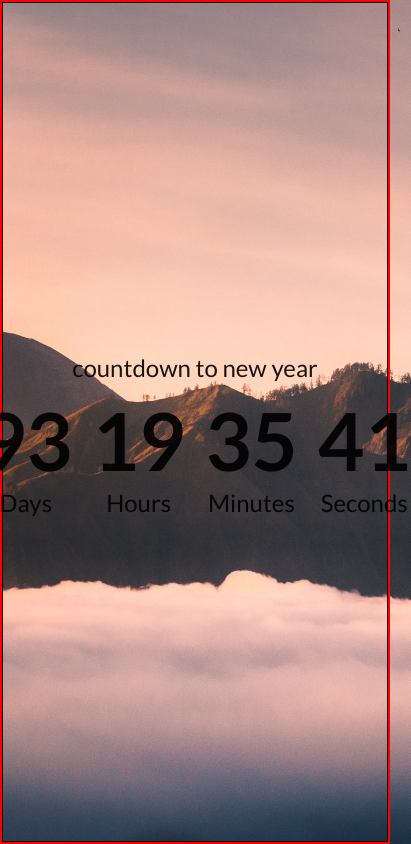
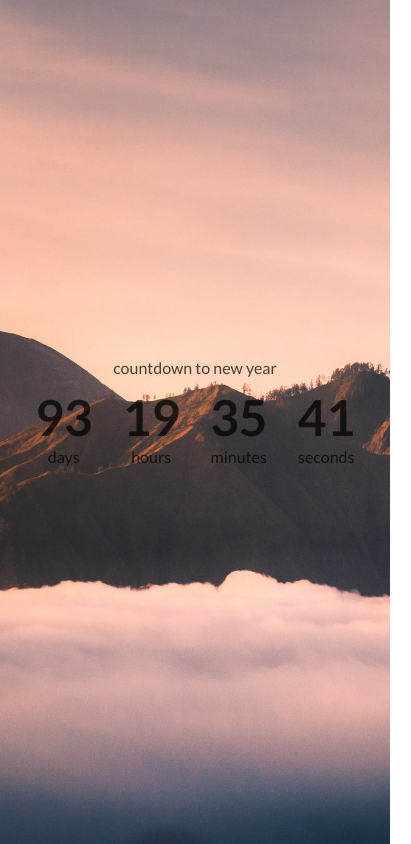
Before and after one commit to kutylov/pet_timer, a plain HTML site: page index.html in a window 390 px wide. Shown: the whole page, 411 px wide, since content can reach past the window. Drawn offline with Linux system fonts and the light colour scheme.

Commit message:
fix some bugs

```diff
--- a/index.html
+++ b/index.html
@@ -14,20 +14,20 @@
         <p>countdown to new year</p>
         <div class="timer">
             <div>
-                <p class="days">00</p>
-                <p>Days</p>
+                <p class="days"></p>
+                <p>days</p>
             </div>
             <div>
-                <p class="hours">00</p>
-                <p>Hours</p>
+                <p class="hours"></p>
+                <p>hours</p>
             </div>
             <div>
-                <p class="minutes">00</p>
-                <p>Minutes</p>
+                <p class="minutes"></p>
+                <p>minutes</p>
             </div>
             <div>
-                <p class="seconds">00</p>
-                <p>Seconds</p>
+                <p class="seconds"></p>
+                <p>seconds</p>
             </div>
         </div>
     </div>
--- a/script/script.js
+++ b/script/script.js
@@ -8,7 +8,7 @@ const s = 1000,
     h = m * 60,
     d = h * 24;
 
-setInterval(() => {
+function countFunction() {
     const countDown = new Date(2023, 0, 1).getTime();
     const currentTime = new Date().getTime();
     let distance = countDown - currentTime;
@@ -17,5 +17,7 @@ setInterval(() => {
     hours.textContent = Math.floor((distance % d) / h)
     minutes.textContent = Math.floor((distance % h) / m)
     seconds.textContent = Math.floor((distance % m) / s)
+}
 
-}, 1000)
+countFunction()
+setInterval(countFunction, 1000)
--- a/style/style.css
+++ b/style/style.css
@@ -1,5 +1,4 @@
 @import url('https://fonts.googleapis.com/css2?family=Lato:wght@400;700&display=swap');
-
 
 * {
     margin: 0;
@@ -11,7 +10,6 @@
 html,
 body {
     height: 100%;
-    transition: all 1s;
 }
 
 body {
@@ -20,9 +18,6 @@ body {
     background-repeat: no-repeat;
     background-size: cover;
     display: flex;
-    overflow: hidden;
-    align-self: center;
-    border: 2px solid red;
     overflow: hidden;
 }
 
@@ -35,15 +30,14 @@ body {
     justify-content: center;
     width: 100%;
     opacity: .9;
-    border: 1px solid black;
 }
 
 .container>p {
     font-size: 2rem;
-    padding-bottom: 40px;
-    margin: 0 auto;
-    /* display: block; */
+    padding-bottom: 10px;
     width: 100%;
+    opacity: .8;
+
 }
 
 .timer {
@@ -52,16 +46,15 @@ body {
     margin: 0 auto;
     justify-content: center;
     align-items: center;
+    opacity: .8;
 }
 
 .timer>div {
-    height: 200px;
-    margin: 0 10px;
+    height: 150px;
     width: 200px;
     display: flex;
     flex-direction: column;
     align-items: center;
-    justify-content: space-between;
 }
 
 .days,
@@ -76,27 +69,48 @@ body {
     font-size: 1.8rem;
 }
 
-@media screen and (max-width:768px){
+@media screen and (max-width:768px) {
+
     .days,
     .hours,
     .minutes,
     .seconds {
-        font-size: 5rem;
+        font-size: 3.8rem;
         font-weight: 700;
     }
 
     .timer>div p+p {
-        font-size: 1.5rem;
+        font-size: 1.2rem;
     }
 
     .container {
         padding: 20px;
     }
+
     .container>p {
-        font-size: 1.5rem;
+        font-size: 1.2rem;
         padding-bottom: 10px;
     }
+
     .timer>div {
         height: 100px;
     }
 }
+
+@media screen and (max-width:576px) {
+
+    .days,
+    .hours,
+    .minutes,
+    .seconds {
+        font-size: 3.1rem;
+    }
+
+    .timer>div p+p {
+        font-size: 1rem;
+    }
+
+    .container>p {
+        font-size: 1rem;
+    }
+}
```
